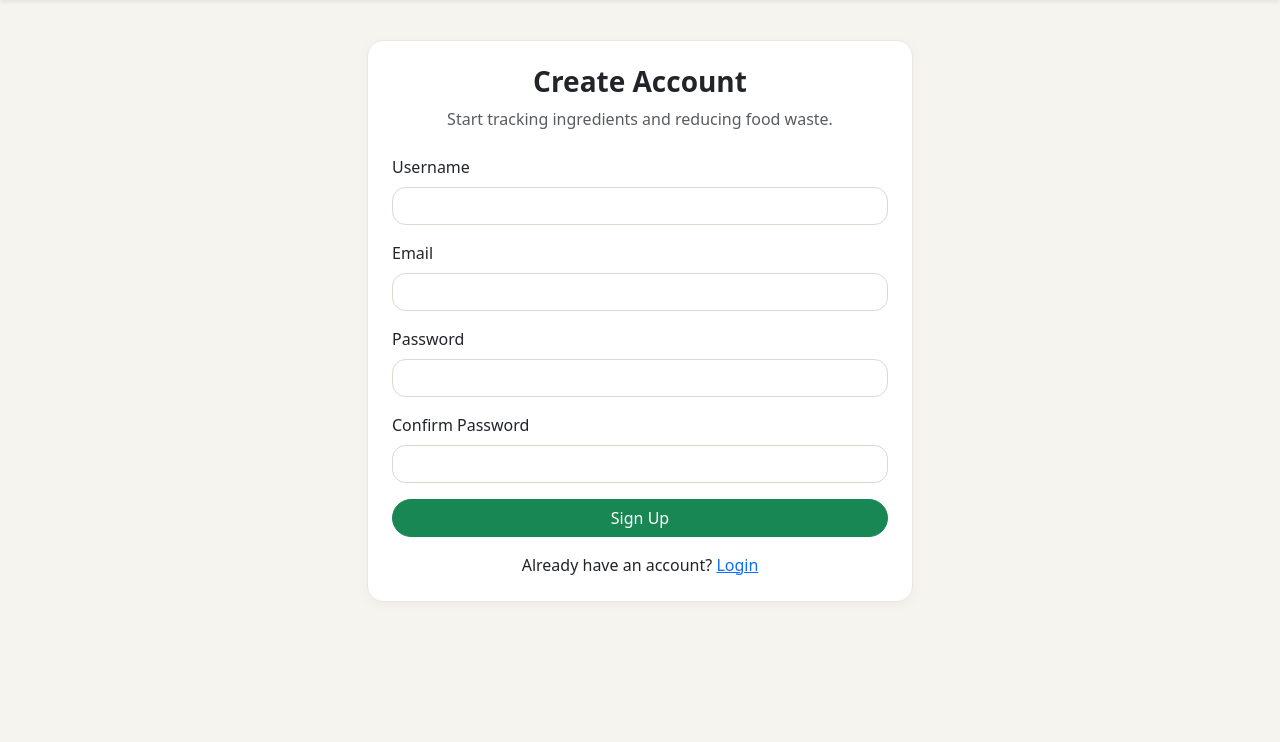
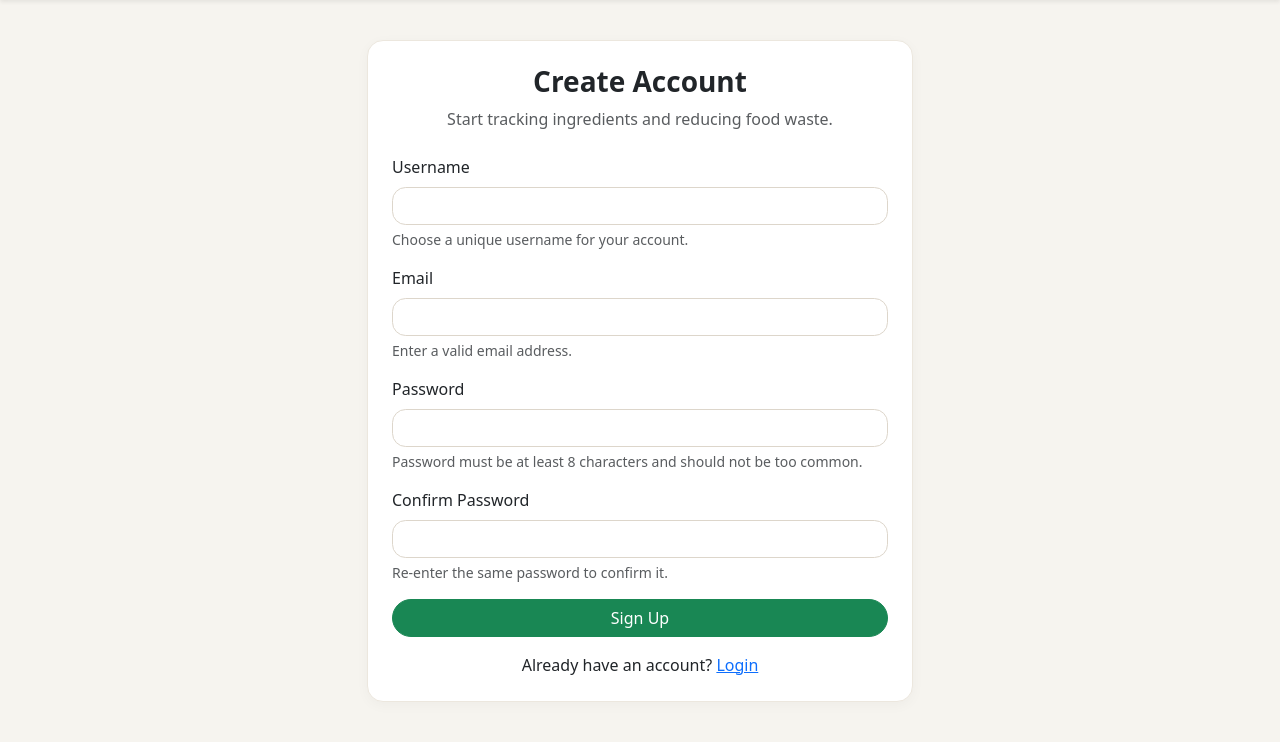
Before and after one commit to Huangzihang0104/IT-SmartKitchen-CA, a Django app: page /register/ in a window 1280 px wide. Shown: the part 58-800 px from the top of the page. Run offline with Django 5.2, Linux system fonts and the light colour scheme.

Commit message:
Update register.html

```diff
--- a/kitchen/templates/kitchen/auth/register.html
+++ b/kitchen/templates/kitchen/auth/register.html
@@ -32,9 +32,14 @@
                         autocomplete="username"
                         value="{% if form %}{{ form.username.value|default:'' }}{% endif %}"
                         required
-                        aria-required="true">
+                        aria-required="true"
+                        aria-invalid="{% if form and form.username.errors %}true{% else %}false{% endif %}"
+                        aria-describedby="usernameHelp {% if form and form.username.errors %}usernameError{% endif %}">
+                    <div id="usernameHelp" class="form-text">
+                        Choose a unique username for your account.
+                    </div>
                     {% if form and form.username.errors %}
-                        <div class="invalid-feedback d-block" role="alert">
+                        <div id="usernameError" class="invalid-feedback d-block" role="alert">
                             {% for error in form.username.errors %}
                                 <div>{{ error }}</div>
                             {% endfor %}
@@ -52,9 +57,14 @@
                         autocomplete="email"
                         value="{% if form %}{{ form.email.value|default:'' }}{% endif %}"
                         required
-                        aria-required="true">
+                        aria-required="true"
+                        aria-invalid="{% if form and form.email.errors %}true{% else %}false{% endif %}"
+                        aria-describedby="emailHelp {% if form and form.email.errors %}emailError{% endif %}">
+                    <div id="emailHelp" class="form-text">
+                        Enter a valid email address.
+                    </div>
                     {% if form and form.email.errors %}
-                        <div class="invalid-feedback d-block" role="alert">
+                        <div id="emailError" class="invalid-feedback d-block" role="alert">
                             {% for error in form.email.errors %}
                                 <div>{{ error }}</div>
                             {% endfor %}
@@ -71,9 +81,14 @@
                         class="form-control{% if form and form.password1.errors %} is-invalid{% endif %}"
                         autocomplete="new-password"
                         required
-                        aria-required="true">
+                        aria-required="true"
+                        aria-invalid="{% if form and form.password1.errors %}true{% else %}false{% endif %}"
+                        aria-describedby="password1Help {% if form and form.password1.errors %}password1Error{% endif %}">
+                    <div id="password1Help" class="form-text">
+                        Password must be at least 8 characters and should not be too common.
+                    </div>
                     {% if form and form.password1.errors %}
-                        <div class="invalid-feedback d-block" role="alert">
+                        <div id="password1Error" class="invalid-feedback d-block" role="alert">
                             {% for error in form.password1.errors %}
                                 <div>{{ error }}</div>
                             {% endfor %}
@@ -90,9 +105,14 @@
                         class="form-control{% if form and form.password2.errors %} is-invalid{% endif %}"
                         autocomplete="new-password"
                         required
-                        aria-required="true">
+                        aria-required="true"
+                        aria-invalid="{% if form and form.password2.errors %}true{% else %}false{% endif %}"
+                        aria-describedby="password2Help {% if form and form.password2.errors %}password2Error{% endif %}">
+                    <div id="password2Help" class="form-text">
+                        Re-enter the same password to confirm it.
+                    </div>
                     {% if form and form.password2.errors %}
-                        <div class="invalid-feedback d-block" role="alert">
+                        <div id="password2Error" class="invalid-feedback d-block" role="alert">
                             {% for error in form.password2.errors %}
                                 <div>{{ error }}</div>
                             {% endfor %}
@@ -100,7 +120,9 @@
                     {% endif %}
                 </div>
 
-                <button type="submit" class="btn btn-success w-100">Sign Up</button>
+                <button type="submit" class="btn btn-success w-100" aria-label="Create your SmartKitchen account">
+                    Sign Up
+                </button>
             </form>
 
             <p class="text-center mt-3 mb-0">
```
